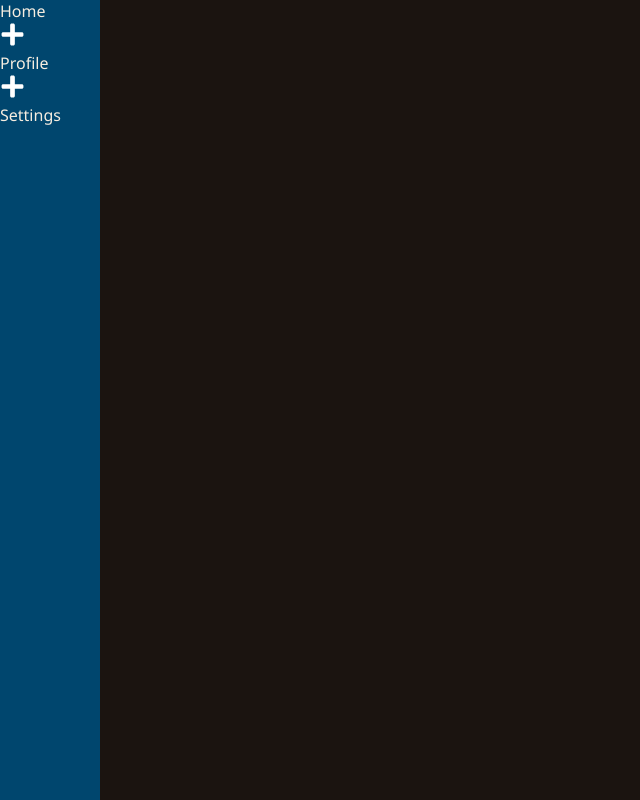
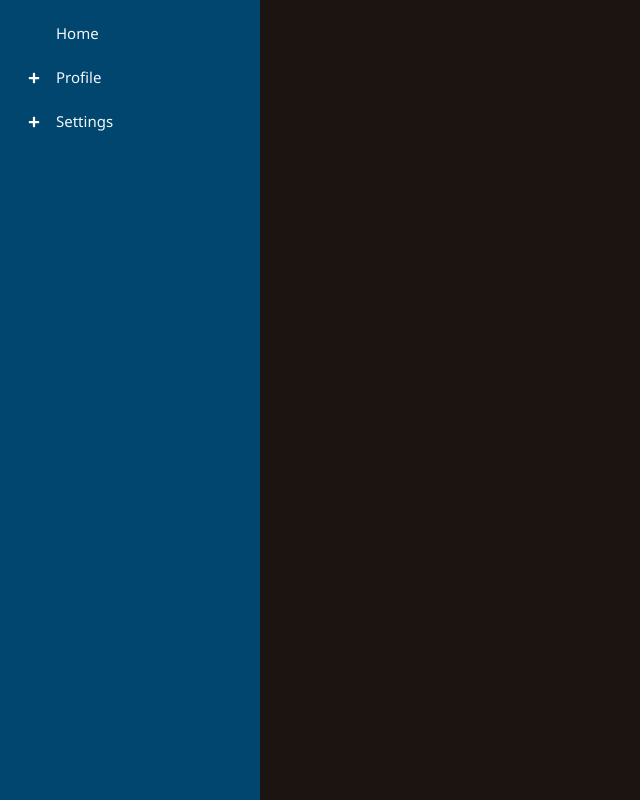
Before and after one commit to KavinduDas/React-Projects, a React (Vite) app: page / in a window 1280 px wide. Shown: the whole page, without its empty margins (0-640 px from the left). Built offline with nearby package versions, Linux system fonts and the light colour scheme.

Commit message:
Tree View Final Commit

```diff
--- a/src/components/tree-view/data-item.jsx
+++ b/src/components/tree-view/data-item.jsx
@@ -1,36 +1,30 @@
 import { useState } from "react"
 import DataMenu from "./data-menu"
-import {FaMinus , FaPlus} from "react-icons/fa"
+import { FaMinus, FaPlus } from "react-icons/fa"
 
-export default function DataItem({item}){
-    const [display , setDisplay] = useState({})
-
-    function handleToggle(getcurrent){
-        setDisplay({
-            ...display,
-            [getcurrent]: !display[getcurrent]
-        })
-    }
-    console.log(display)
+export default function DataItem({ item }) {
+    const [isOpen, setIsOpen] = useState(false)
+    const hasChildren = item?.children?.length > 0
 
     return (
-    <ul>
-        <div style={{ display : "flex" , gap:"20px"}}>
-            {
-                item && item.children && item.children.length  ? <span onClick={()=> handleToggle(item.label)}>
-                    {
-                        display[item.label] ? <FaMinus /> : <FaPlus color="#fff" size="25"/>
-                    }
-                </span> : null
-            }
-        </div>
-    <p>{item.label}</p>
-    {
-        item && item.children && item.children.length >  0 && display[item.label] ?
-        (<DataMenu list={item.children} />)
-        : null
-    }
-    </ul>
-)
-
+        <li className="tree-item">
+            <div className="tree-row">
+                {hasChildren ? (
+                    <button
+                        type="button"
+                        className="tree-toggle"
+                        aria-expanded={isOpen}
+                        aria-label={`${isOpen ? "Collapse" : "Expand"} ${item.label}`}
+                        onClick={() => setIsOpen((open) => !open)}
+                    >
+                        {isOpen ? <FaMinus /> : <FaPlus />}
+                    </button>
+                ) : (
+                    <span className="tree-toggle-spacer" aria-hidden="true" />
+                )}
+                <p className="tree-label">{item.label}</p>
+            </div>
+            {hasChildren && isOpen ? <DataMenu list={item.children} /> : null}
+        </li>
+    )
 }
--- a/src/components/tree-view/style.css
+++ b/src/components/tree-view/style.css
@@ -1,5 +1,89 @@
-.main-continer{
+.main-continer {
     min-height: 100vh;
-    width: 100px;
-    background-color: rgb(0,70,110)
+    width: 260px;
+    box-sizing: border-box;
+    padding: 16px 12px;
+    background-color: rgb(0, 70, 110);
+    color: #f4f7fb;
+    text-align: left;
 }
+
+.list-container {
+    display: flex;
+    flex-direction: column;
+    gap: 8px;
+    margin: 0;
+    padding: 0;
+    list-style: none;
+}
+
+.list-container .list-container {
+    margin-top: 8px;
+    margin-left: 16px;
+    padding-left: 12px;
+    border-left: 1px solid rgba(255, 255, 255, 0.22);
+}
+
+.tree-item {
+    list-style: none;
+}
+
+.tree-row {
+    display: flex;
+    align-items: center;
+    gap: 8px;
+    min-height: 36px;
+    padding: 4px 8px;
+    border-radius: 6px;
+}
+
+.tree-row:hover {
+    background-color: rgba(255, 255, 255, 0.08);
+}
+
+.tree-label {
+    margin: 0;
+    font-size: 15px;
+    line-height: 1.3;
+    font-weight: 500;
+    color: #f4f7fb;
+}
+
+.tree-toggle {
+    display: inline-flex;
+    align-items: center;
+    justify-content: center;
+    flex-shrink: 0;
+    width: 28px;
+    height: 28px;
+    padding: 0;
+    border: 0;
+    border-radius: 4px;
+    background-color: transparent;
+    color: #ffffff;
+    cursor: pointer;
+}
+
+.tree-toggle svg {
+    width: 12px;
+    height: 12px;
+}
+
+.tree-toggle:hover {
+    background-color: rgba(255, 255, 255, 0.16);
+}
+
+.tree-toggle:focus-visible {
+    outline: 2px solid #9ad7ff;
+    outline-offset: 2px;
+}
+
+.tree-toggle:active {
+    background-color: rgba(255, 255, 255, 0.24);
+}
+
+.tree-toggle-spacer {
+    flex-shrink: 0;
+    width: 28px;
+    height: 28px;
+}
```
